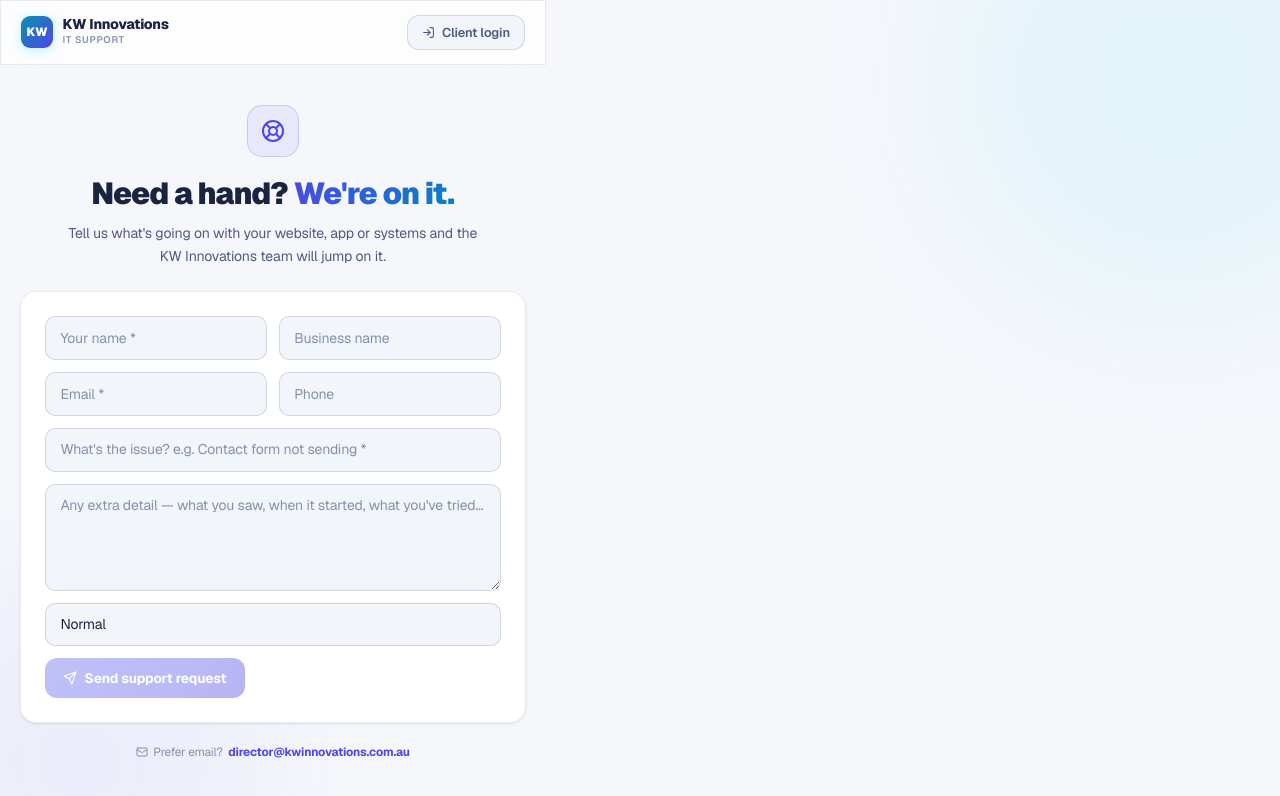
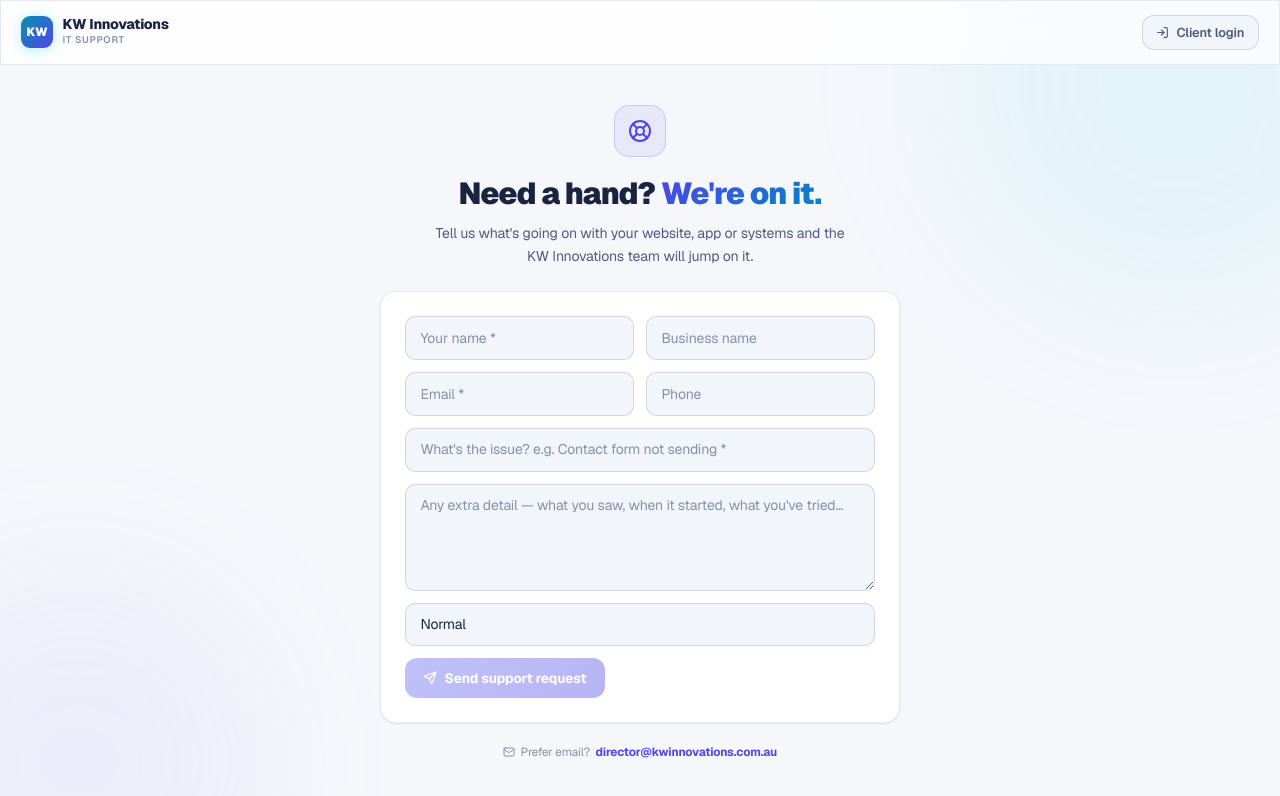
Before and after one commit to Kyecheesey/KWhub, a Next.js app: page /it-support in a window 1280 px wide. Shown: the top 796 px of the page. Built offline with nearby package versions, Linux system fonts and the light colour scheme.

Commit message:
Fix /it-support page width — claim full width inside the flex root layout
Co-Authored-By: Claude Fable 5 <noreply@anthropic.com>
Claude-Session: https://claude.ai/code/session_01QeJk7NptMUG3FDVJHegBaw

```diff
--- a/src/app/it-support/page.tsx
+++ b/src/app/it-support/page.tsx
@@ -38,7 +38,7 @@ export default function PublicSupportPage() {
   }
 
   return (
-    <div style={{ minHeight: "100vh", background: "var(--bg)", display: "flex", flexDirection: "column" }}>
+    <div style={{ minHeight: "100vh", width: "100%", flex: 1, background: "var(--bg)", display: "flex", flexDirection: "column" }}>
       {/* Ambient background */}
       <div style={{ position: "fixed", inset: 0, pointerEvents: "none", overflow: "hidden" }}>
         <div className="login-blob" style={{ width: 420, height: 420, top: -140, right: -120, background: "rgba(45,212,232,0.09)" }} />
```
